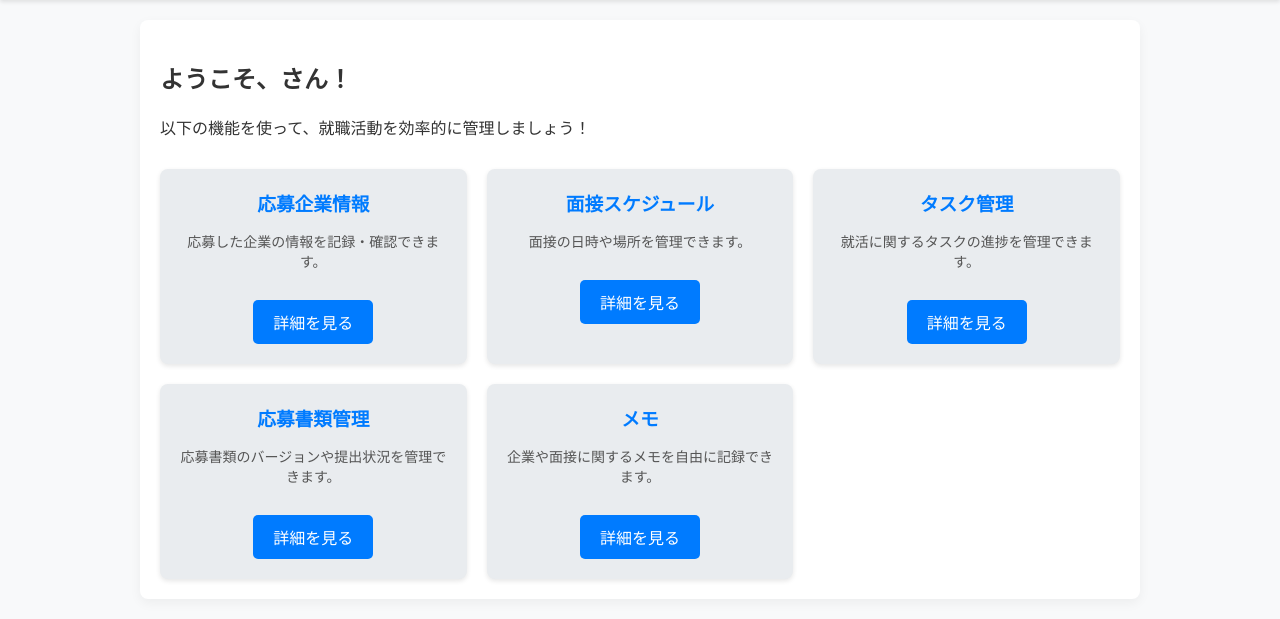
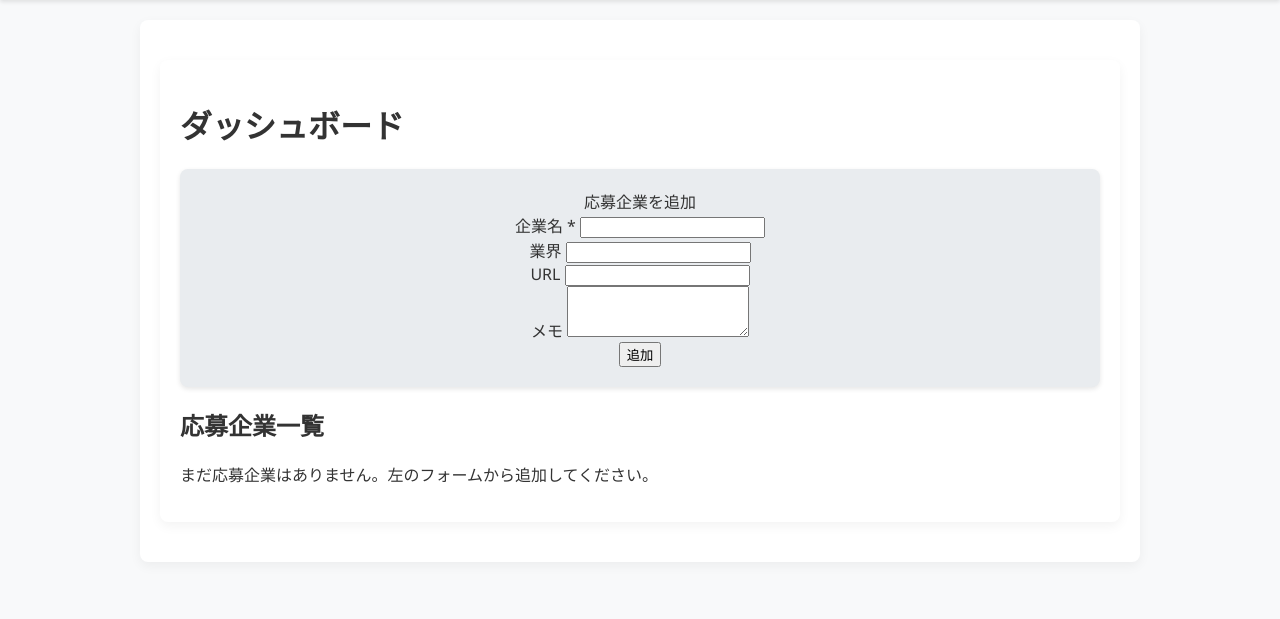
Before and after one commit to KA7zzz/syukatsuapp, a Flask app: template templates/dashboard.html in a window 1280 px wide. Shown: the part 55-674 px from the top of the page. Run offline with Flask 3, Linux system fonts and the light colour scheme; the template is opened without the code that fills it, so the values that code supplies are empty; parts of the project's set-up code (start-up, migrations or seed data) failed here and were passed over.

Commit message:
ダッシュボード機能を強化し、企業情報の追加フォームを統合しました。また、企業情報表示のレイアウトを改善し、不要な企業情報ページを削除しました。

```diff
--- a/app.py
+++ b/app.py
@@ -203,59 +203,34 @@
     return render_template('register.html')
 
 
-@app.route('/dashboard')
+# 元々あった /dashboard と /companies のルートは削除してください
+
+@app.route('/dashboard', methods=['GET', 'POST'])
+@login_required
 def dashboard():
-    if 'username' not in session:
-        return redirect(url_for('login'))
-    return render_template('dashboard.html', username=session['username'])
+    # POSTリクエスト（企業情報の入力フォームが送信された時）の処理
+    if request.method == 'POST':
+        name = request.form.get('name')
+        industry = request.form.get('industry')
+        url = request.form.get('url')
+        notes = request.form.get('notes')
 
-# --- 応募企業情報 (データベース化) ---
-@app.route('/companies')
-def companies():
-    if 'username' not in session:
-        return redirect(url_for('login'))
+        if name: # 会社名が入力されていれば
+            new_company = Company(
+                name=name,
+                industry=industry,
+                url=url,
+                notes=notes,
+                user_id=current_user.id
+            )
+            db.session.add(new_company)
+            db.session.commit()
+            flash('企業が追加されました', 'success')
+        return redirect(url_for('dashboard'))
 
-    # ★ここからデータベースから取得するロジックに変更★
-    user_id = session.get('user_id')
-    # ログイン中のユーザーが登録した企業情報のみを取得
-    companies = Company.query.filter_by(user_id=user_id).order_by(Company.name).all()
-
-    return render_template('companies.html', companies=companies)
-
-@app.route('/add_company', methods=['POST'])
-def add_company():
-    if 'username' not in session:
-        return redirect(url_for('login'))
-
-    # ★ここからデータベースに保存するロジックに変更★
-    user_id = session.get('user_id')
-    if user_id is None: # ユーザーIDがセッションにない場合はエラーまたはリダイレクト
-        flash('セッションエラー：ユーザーIDが見つかりません。再ログインしてください。', 'danger')
-        return redirect(url_for('login'))
-
-    if request.method == 'POST':
-        company_name = request.form['company_name']
-        application_date = request.form.get('application_date', '') # 空文字列で保存
-        selection_stage = request.form.get('selection_stage', '')
-        result = request.form.get('result', '')
-
-        # 新しいCompanyオブジェクトを作成
-        new_company = Company(
-            name=company_name,
-            application_date=application_date,
-            selection_stage=selection_stage,
-            result=result,
-            user_id=user_id # ログインユーザーのIDを割り当てる
-        )
-        db.session.add(new_company) # データベースに追加
-        db.session.commit() # 変更をコミットして保存
-
-        flash(f'企業「{company_name}」を追加しました。', 'success')
-
-    return redirect(url_for('companies'))
-
-# app.py のルート定義セクションに追加
-# 例: /companies ルートの後あたり
+    # GETリクエスト（ページを普通に表示した時）の処理
+    companies = Company.query.filter_by(user_id=current_user.id).order_by(Company.name).all()
+    return render_template('dashboard.html', companies=companies)
 
 # --- 企業詳細ページ ---
 @app.route('/company/<int:company_id>')
--- a/templates/dashboard.html
+++ b/templates/dashboard.html
@@ -1,36 +1,57 @@
 {% extends "base.html" %}
 
-{% block title %}ダッシュボード - 就活管理アプリ{% endblock %}
+{% block content %}
+<div class="container mt-4">
+    <h1 class="mb-4">ダッシュボード</h1>
 
-{% block content %}
-    <h2>ようこそ、{{ session.username }}さん！</h2>
-    <p>以下の機能を使って、就職活動を効率的に管理しましょう！</p>
+    <div class="row">
+        <div class="col-md-4">
+            <div class="card">
+                <div class="card-header">
+                    応募企業を追加
+                </div>
+                <div class="card-body">
+                    <form method="POST" action="{{ url_for('dashboard') }}">
+                        <div class="mb-3">
+                            <label for="name" class="form-label">企業名 <span class="text-danger">*</span></label>
+                            <input type="text" class="form-control" id="name" name="name" required>
+                        </div>
+                        <div class="mb-3">
+                            <label for="industry" class="form-label">業界</label>
+                            <input type="text" class="form-control" id="industry" name="industry">
+                        </div>
+                        <div class="mb-3">
+                            <label for="url" class="form-label">URL</label>
+                            <input type="url" class="form-control" id="url" name="url">
+                        </div>
+                        <div class="mb-3">
+                            <label for="notes" class="form-label">メモ</label>
+                            <textarea class="form-control" id="notes" name="notes" rows="3"></textarea>
+                        </div>
+                        <button type="submit" class="btn btn-primary w-100">追加</button>
+                    </form>
+                </div>
+            </div>
+        </div>
 
-    <div class="dashboard-grid">
-        <div class="card">
-            <h3>応募企業情報</h3>
-            <p>応募した企業の情報を記録・確認できます。</p>
-            <a href="{{ url_for('companies') }}">詳細を見る</a>
-        </div>
-        <div class="card">
-            <h3>面接スケジュール</h3>
-            <p>面接の日時や場所を管理できます。</p>
-            <a href="{{ url_for('interviews') }}">詳細を見る</a> {# ★ここを修正しました★ #}
-        </div>
-        <div class="card">
-            <h3>タスク管理</h3>
-            <p>就活に関するタスクの進捗を管理できます。</p>
-            <a href="{{ url_for('tasks') }}">詳細を見る</a> {# ★ここを修正しました★ #}
-        </div>
-        <div class="card">
-            <h3>応募書類管理</h3>
-            <p>応募書類のバージョンや提出状況を管理できます。</p>
-            <a href="{{ url_for('documents') }}">詳細を見る</a> {# ★ここを修正しました★ #}
-        </div>
-        <div class="card">
-            <h3>メモ</h3>
-            <p>企業や面接に関するメモを自由に記録できます。</p>
-            <a href="{{ url_for('memos') }}">詳細を見る</a> {# ★ここを修正しました★ #}
+        <div class="col-md-8">
+            <h2>応募企業一覧</h2>
+            <div class="list-group">
+                {% if companies %}
+                    {% for company in companies %}
+                        <a href="{{ url_for('company_detail', company_id=company.id) }}" class="list-group-item list-group-item-action">
+                            <div class="d-flex w-100 justify-content-between">
+                                <h5 class="mb-1">{{ company.name }}</h5>
+                                <small>{{ company.industry or '業界未設定' }}</small>
+                            </div>
+                            <p class="mb-1">{{ company.notes or 'メモはありません' }}</p>
+                        </a>
+                    {% endfor %}
+                {% else %}
+                    <p>まだ応募企業はありません。左のフォームから追加してください。</p>
+                {% endif %}
+            </div>
         </div>
     </div>
+</div>
 {% endblock %}
```
Also changed, not shown: templates/companies.html (deleted, +0 -54 lines).
